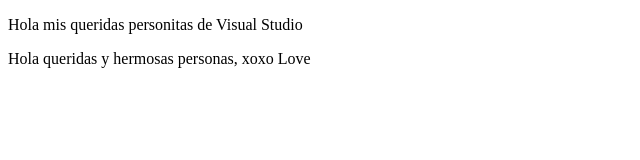
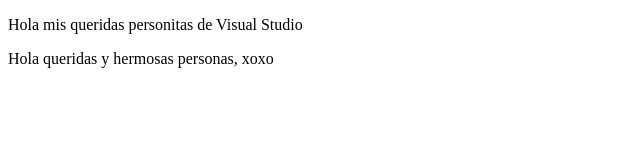
Before and after one commit to Sara-Morales/Cero-errores, a plain HTML site: page indexA.html in a window 1280 px wide. Shown: the full height of the page, 0-640 px from the left. Drawn offline with Linux system fonts and the light colour scheme.

Commit message:
Cambio rama

```diff
--- a/indexA.html
+++ b/indexA.html
@@ -10,6 +10,6 @@
     <title>Rama Anghy Imperfection xoxo</title>
 </head>
 <body>
-    <p>Hola queridas y hermosas personas, xoxo Love</p>
+    <p>Hola queridas y hermosas personas, xoxo</p>
 </body>
 </html>
```
